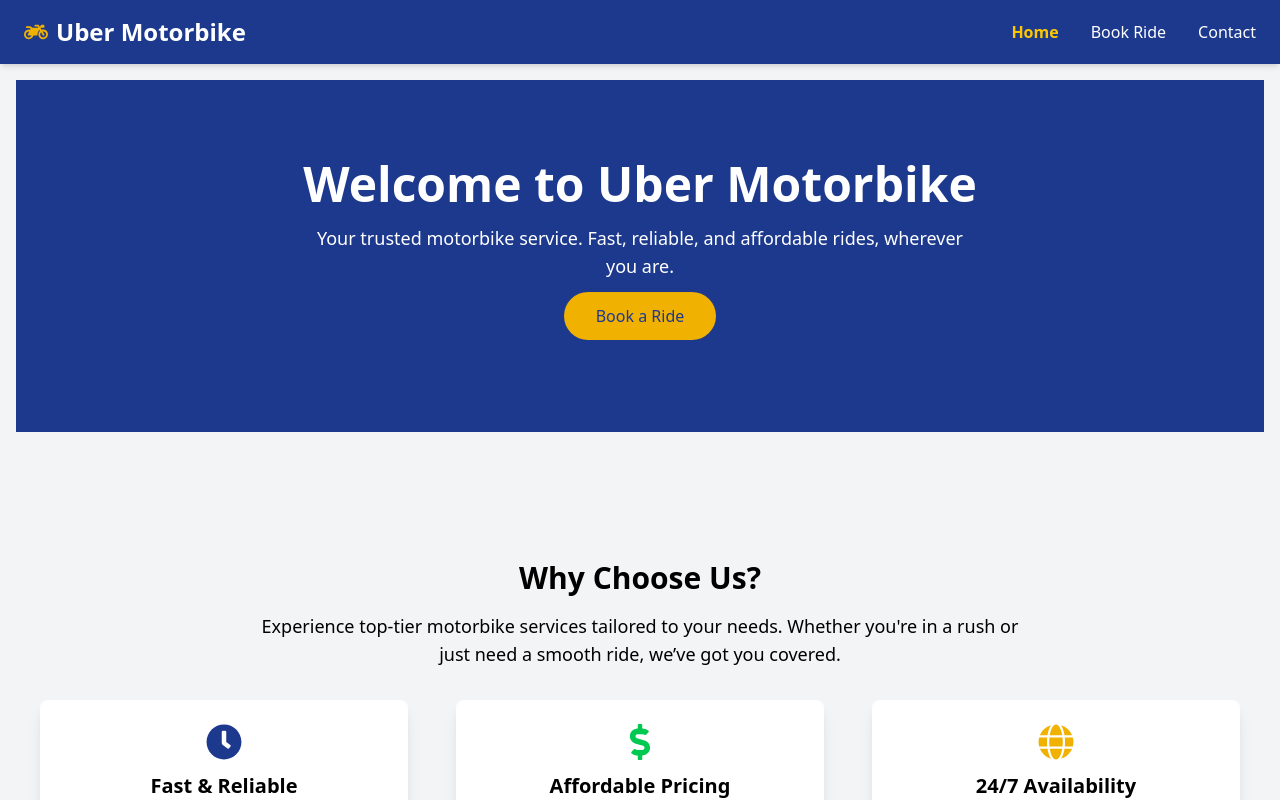
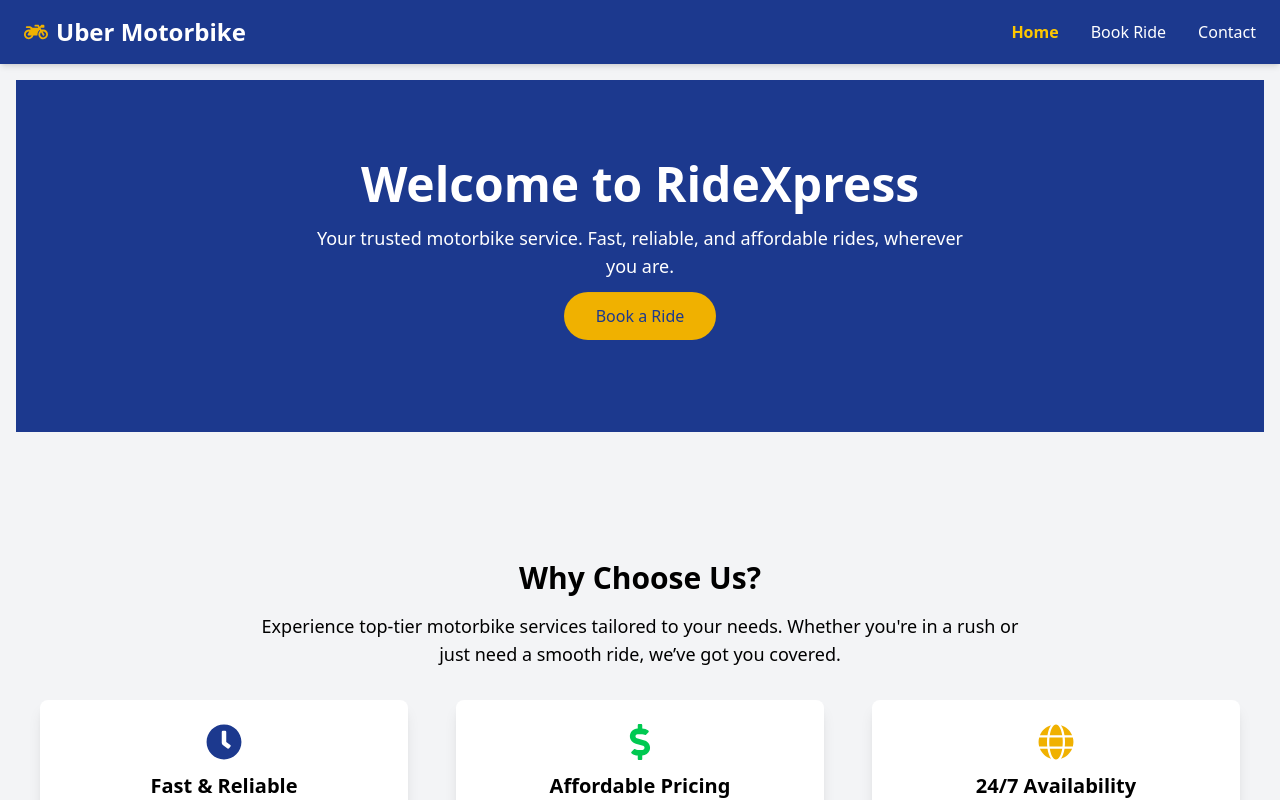
Before and after one commit to Enochtec/ecommerce, a React (Vite) app: page / in a window 1280 px wide. Shown: the top 800 px of the page. Built offline with nearby package versions, Linux system fonts and the light colour scheme; the HTML template or start-up script is replaced by a standard one.

Commit message:
Update Home.jsx

```diff
--- a/src/pages/Home.jsx
+++ b/src/pages/Home.jsx
@@ -11,7 +11,7 @@ const Home = () => {
       <header className="bg-blue-900 text-white py-20 text-center mt-16"> {/* Add mt-16 */}
 
         <div className="container mx-auto px-6">
-          <h1 className="text-5xl font-bold mb-4 animate-fade-in">Welcome to Uber Motorbike</h1>
+          <h1 className="text-5xl font-bold mb-4 animate-fade-in">Welcome to RideXpress</h1>
           <p className="text-lg mb-6 max-w-2xl mx-auto animate-fade-in-delay">Your trusted motorbike service. Fast, reliable, and affordable rides, wherever you are.</p>
           <button className="px-8 py-3 bg-yellow-500 text-blue-900 rounded-full hover:bg-yellow-400 transition animate-bounce">
   <Link to="/book-ride">Book a Ride</Link>
```
